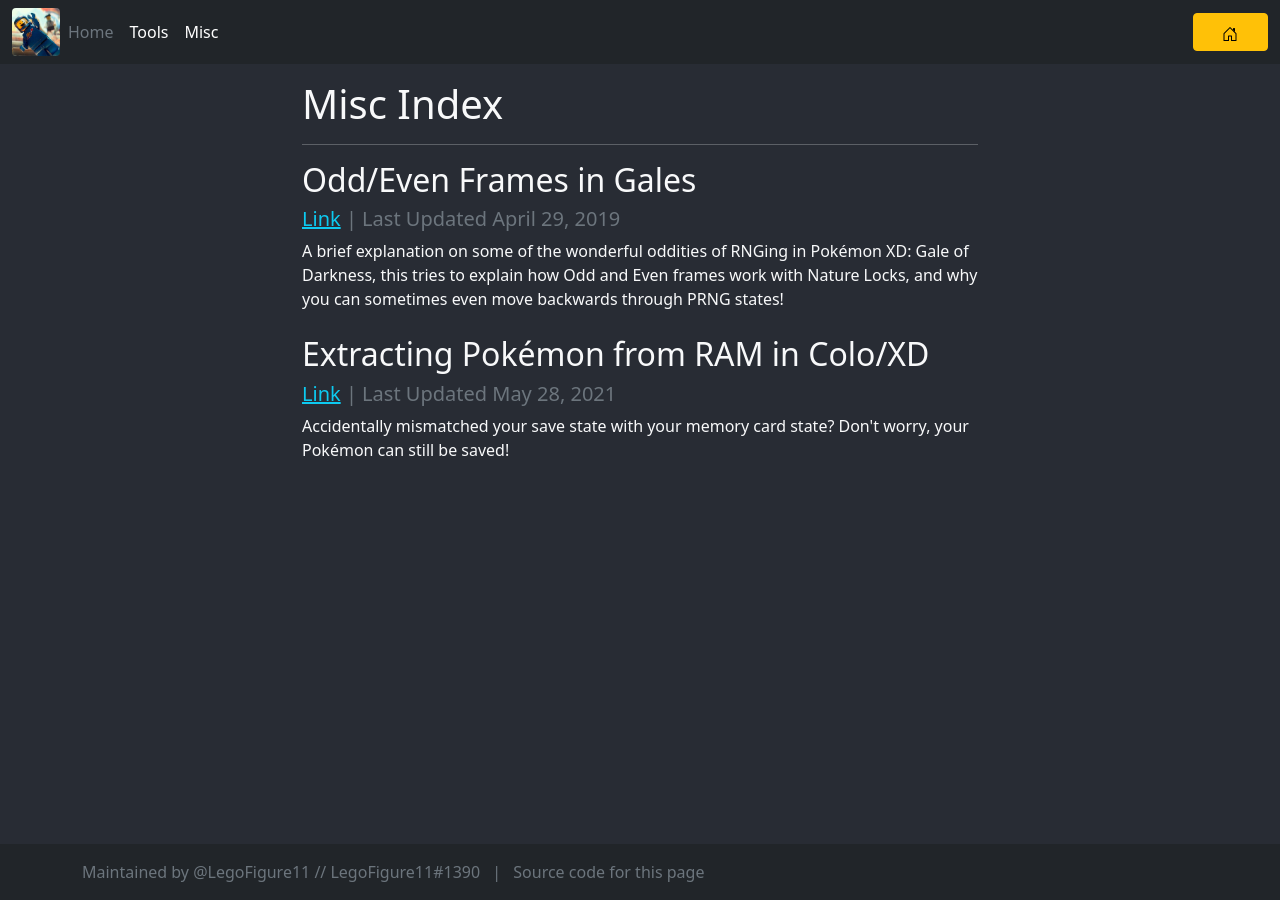
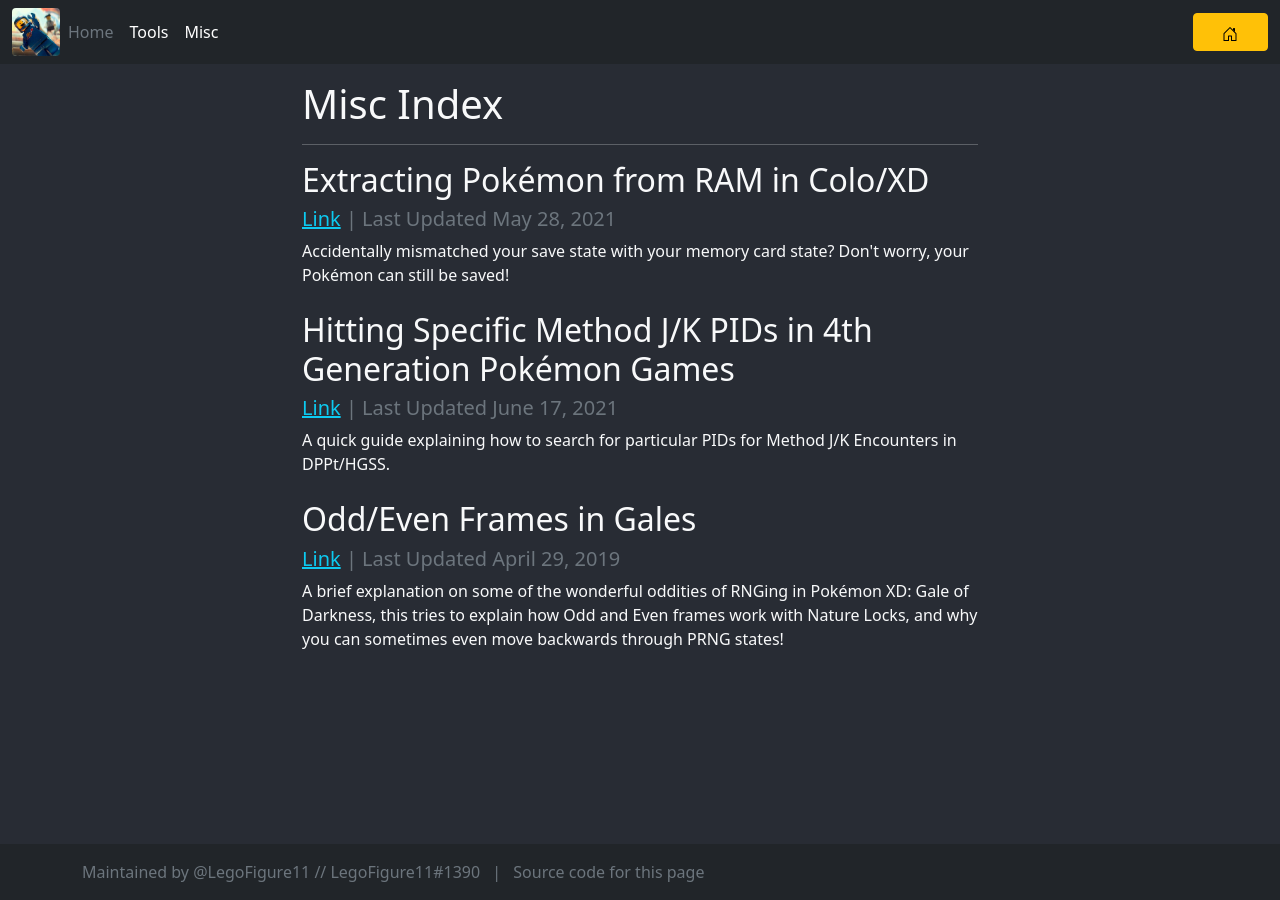
Before and after one commit to LegoFigure11/legofigure11.github.io, a Jekyll site: the page built from misc/index.html, in a window 1280 px wide. Built offline with Jekyll 4.4.1, drawn with Linux system fonts in a browser that asks for light colours.

Commit message:
Add G4 Speficic PID

```diff
--- a/misc/index.html
+++ b/misc/index.html
@@ -9,6 +9,21 @@ permalink: /misc/
 <hr />
 <div class="d-grid gap3">
   <div class="pb-2">
+    <h2>Extracting Pok&eacute;mon from RAM in Colo/XD</h2>
+    <h5 class="text-secondary"><a class="text-info" href="/misc/colo-xd-ram/">Link</a> | Last Updated May 28, 2021</h5>
+    <p>
+      Accidentally mismatched your save state with your memory card state? Don't worry, your
+      Pok&eacute;mon can still be saved!
+    </p>
+  </div>
+  <div class="pb-2">
+    <h2>Hitting Specific Method J/K PIDs in 4th Generation Pok&eacute;mon Games</h2>
+    <h5 class="text-secondary"><a class="text-info" href="/misc/g4-specific-pid/">Link</a> | Last Updated June 17, 2021</h5>
+    <p>
+      A quick guide explaining how to search for particular PIDs for Method J/K Encounters in DPPt/HGSS.
+    </p>
+  </div>
+  <div class="pb-2">
     <h2>Odd/Even Frames in Gales</h2>
     <h5 class="text-secondary"><a class="text-info" href="/misc/gales/">Link</a> | Last Updated April 29, 2019</h5>
     <p>
@@ -17,13 +32,4 @@ permalink: /misc/
       sometimes even move backwards through PRNG states!
     </p>
   </div>
-
-  <div class="pb-2">
-    <h2>Extracting Pok&eacute;mon from RAM in Colo/XD</h2>
-    <h5 class="text-secondary"><a class="text-info" href="/misc/colo-xd-ram/">Link</a> | Last Updated May 28, 2021</h5>
-    <p>
-      Accidentally mismatched your save state with your memory card state? Don't worry, your
-      Pok&eacute;mon can still be saved!
-    </p>
-  </div>
 </div>
```
Also changed, not shown: misc/g4-specific-pid/index.html (added, +49 -0 lines), misc/g4-specific-pid/pid-to-ivs.png (added), misc/g4-specific-pid/result.png (added), misc/g4-specific-pid/time-finder.png (added).
